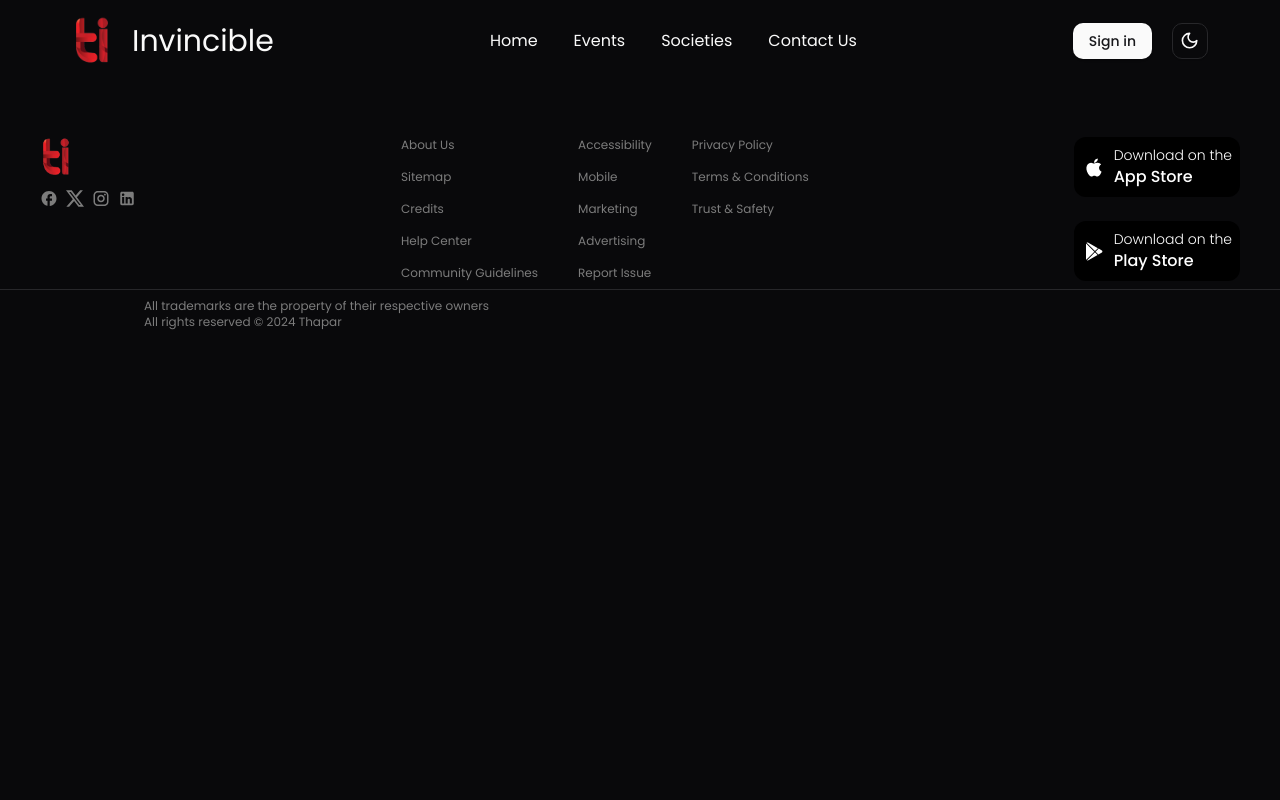
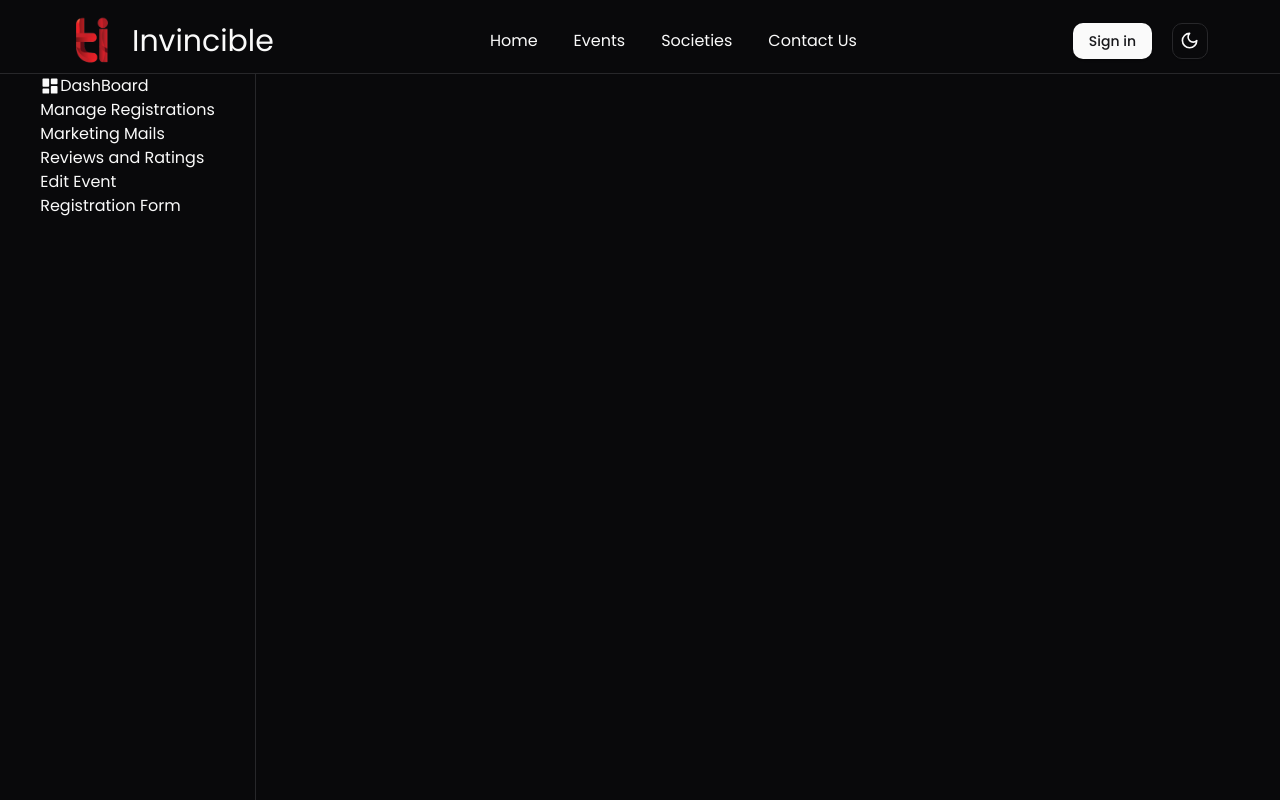
Before and after one commit to JiteshKhurana/Thapar-Events-Frontend, a React (Vite) app: page /eventdashboard in a window 1280 px wide. Shown: the top 800 px of the page. Built offline with nearby package versions, Linux system fonts and the light colour scheme.

Commit message:
Create Event dashboard root element

```diff
--- a/src/App.tsx
+++ b/src/App.tsx
@@ -46,6 +46,7 @@ import Societyroot from "./pages/society/Societyroot";
 import SocietyEvents from "./pages/society/SocietyEvents";
 import SocietyDashboard from "./pages/society/SocietyDashboard";
 import EditSocietyProfile from "./pages/society/EditSocietyProfile";
+import EventDashboardRoot from "./pages/eventdashboard/EventDashboardRoot";
 // import 'boxicons'
 
 
@@ -69,6 +70,13 @@ function App() {
               <Route path="societyevents" element={<SocietyEvents/>}></Route>
           </Route>
           <Route path="editsocietyprofile" element={<EditSocietyProfile/>}></Route>
+          <Route path="/eventdashboard" element={<EventDashboardRoot/>}>
+            <Route path="registrations" ></Route>
+            <Route path="marketingmails"></Route>
+            <Route path="reviews"></Route>
+            <Route path="editevent"></Route>
+            <Route path="registrationform"></Route>
+          </Route>
         </Routes>
         <Toaster />
         <Footer />
--- /dev/null
+++ b/src/pages/eventdashboard/EventDashboardRoot.tsx
@@ -0,0 +1,35 @@
+import { BiSolidDashboard } from "react-icons/bi"
+import { NavLink, Outlet } from "react-router-dom"
+
+const EventDashboardRoot = () => {
+  return (
+    <div className="flex w-full min-h-[100vh] border-t-[1px]">
+        <div className="nav flex flex-col justify-star items-center w-[20%]  border-r-[1px]">
+            <ul className="navlist">
+                <NavLink to={'/eventdashboard'}>
+                    <li className="navlink flex items-center "><BiSolidDashboard className="text-xl"/>DashBoard</li>
+                </NavLink>
+                <NavLink to={'/eventdashboard'}>
+                    <li className="navlink">Manage Registrations</li>
+                </NavLink>
+                <NavLink to={'/eventdashboard'}>
+                    <li className="navlink">Marketing Mails</li>
+                </NavLink>
+                <NavLink to={'/eventdashboard'}>
+                    <li className="navlink">Reviews and Ratings</li>
+                </NavLink>
+                <NavLink to={'/eventdashboard'}>
+                    <li className="navlink">Edit Event</li>
+                </NavLink>
+                <NavLink to={'/eventdashboard'}>
+                    <li className="navlink">Registration Form</li>
+                </NavLink>
+            </ul>
+        </div>
+        <Outlet/>
+
+    </div>
+  )
+}
+
+export default EventDashboardRoot
```
